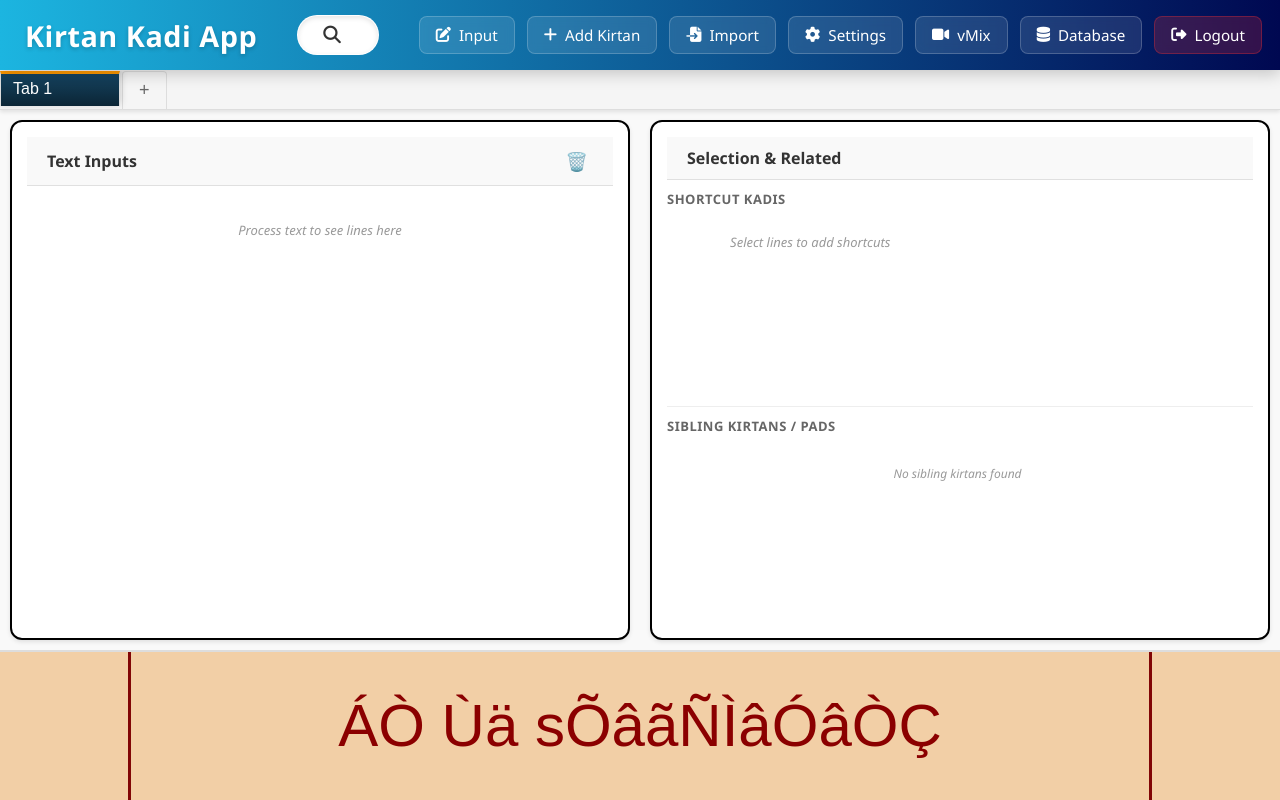
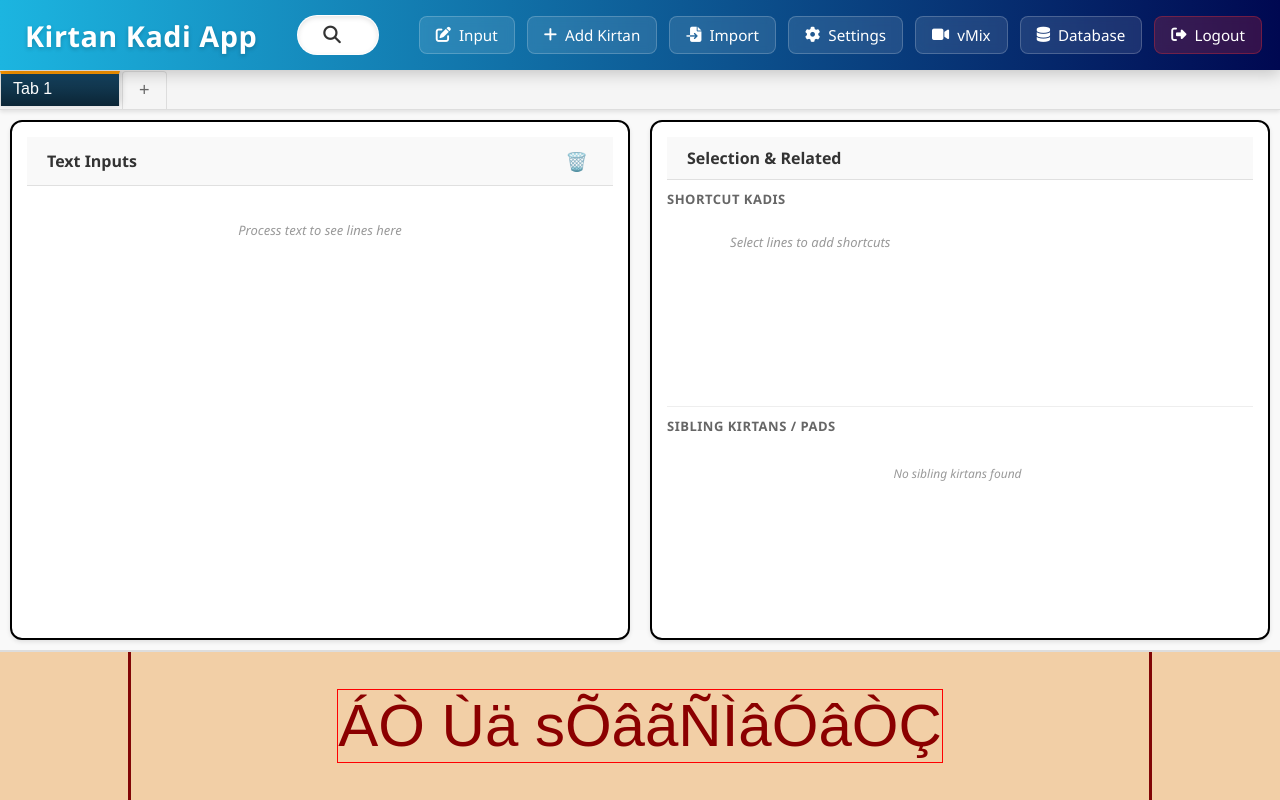
Before and after one commit to miteshrvasoya/_1_KirtanSearch, a React (Create React App) app: page / in a window 1280 px wide. Built offline with nearby package versions, Linux system fonts and the light colour scheme; sample sign-in values are in the browser's storage; a web font is replaced by a local one.

Commit message:
Sizing and Padding issue fixed in the Output Area

```diff
--- a/src/components/OutputArea.jsx
+++ b/src/components/OutputArea.jsx
@@ -20,7 +20,7 @@ const OutputArea = ({ content, onContentChange, editorSettings, overlayActive })
       // We check scrollHeight > clientHeight for vertical overflow (though less likely with single line)
       while (
         (element.scrollWidth > element.clientWidth || element.scrollHeight > element.clientHeight) &&
-        fontSize > 10 // Minimum legible font size
+        fontSize > 24 // Minimum font size to keep text readable
       ) {
         fontSize -= 1;
         element.style.fontSize = `${fontSize}px`;
@@ -58,11 +58,12 @@ const OutputArea = ({ content, onContentChange, editorSettings, overlayActive })
         style={containerStyle}
       >
         <div
-          ref={outputRef}
           className="output-content-div"
-          style={textStyle}
         >
-          <div>
+          <div
+            ref={outputRef}
+            style={textStyle}
+          >
             {content.trim() || 'ÁÒ Ùä sÕâãÑÌâÓâÒÇ'}
           </div>
         </div>
--- a/src/styles/OutputArea.css
+++ b/src/styles/OutputArea.css
@@ -29,6 +29,15 @@
   justify-content: center;
   align-items: center;
   display: flex;
+  padding: 30px; /* Padding to keep text away from borders */
+}
+
+.output-content-div div {
+  border: 1px solid red;
+  max-width: 100%;
+  max-height: 100%;
+  /* Prevent flex child from expanding beyond available space */
+  flex-shrink: 0;
 }
 
 .output-content[data-placeholder]:empty:before {
```
